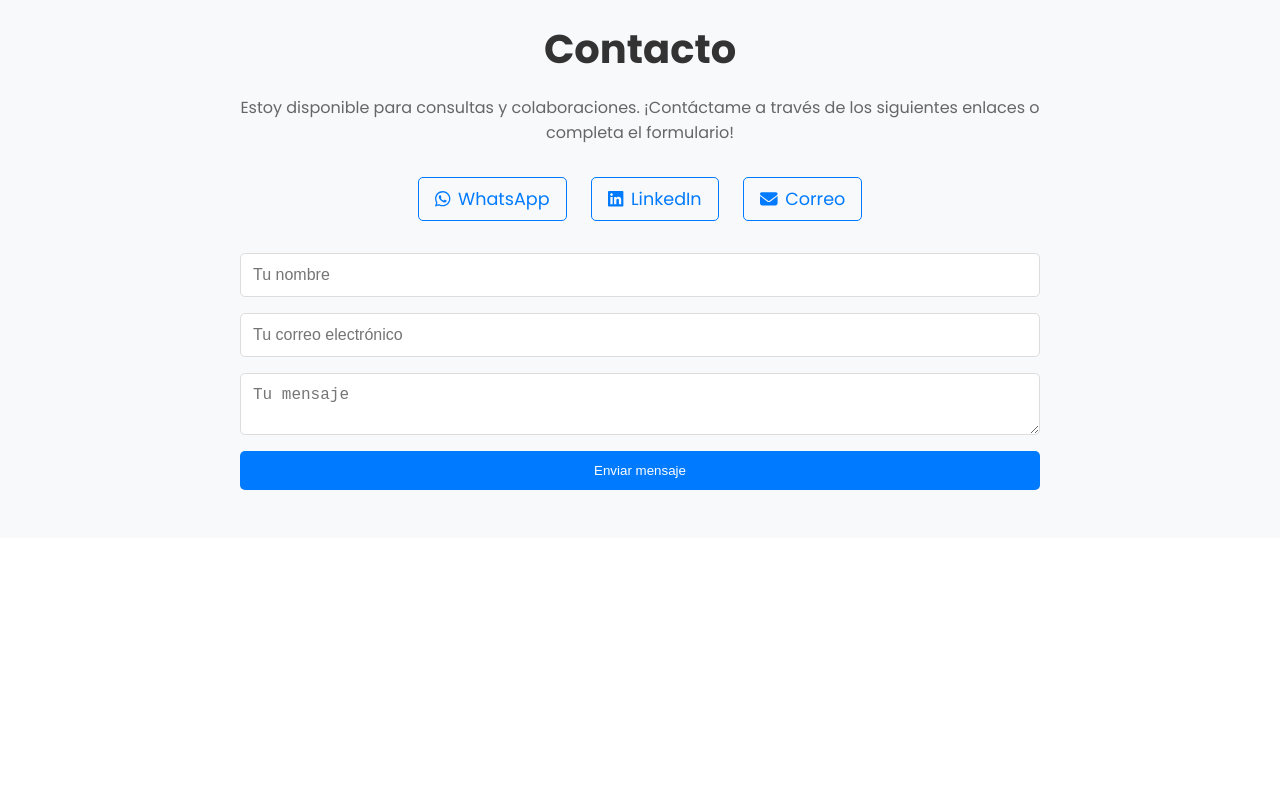
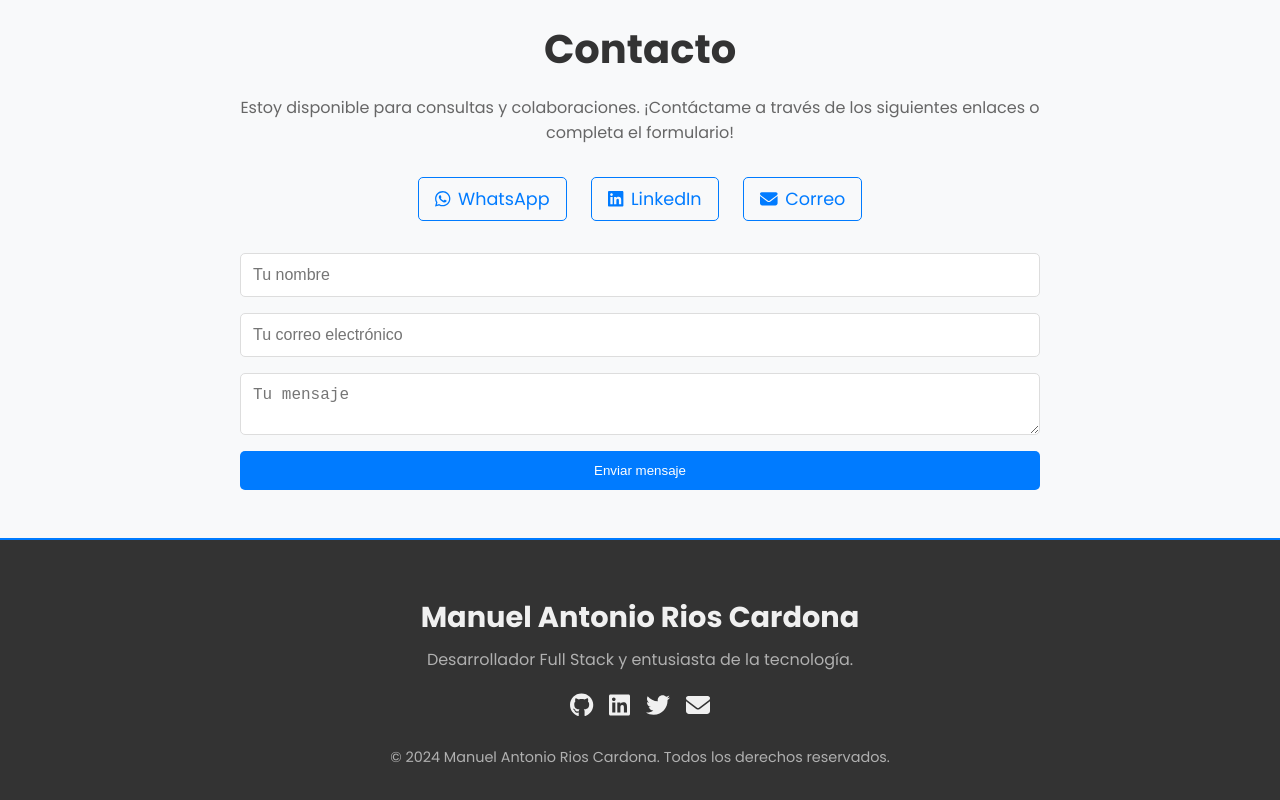
Before and after one commit to Manuel-Dev-hub/portafolio, a React (Create React App) app: page / in a window 1280 px wide. Shown: the part 7135-7935 px from the top of the page. Before the commit the page ends 7673 px from the top, so only its background shows below. Built offline with nearby package versions, Linux system fonts and the light colour scheme.

Commit message:
Actualización del componente Header con funcionalidad de cierre automático en modo oscuro

```diff
--- a/src/App.js
+++ b/src/App.js
@@ -14,7 +14,8 @@ import Recognition from './components/Recognition';
 import Testimonials from './components/Testimonials';
 import ContactButtons from './components/ContactButtons';
 import YourComponent from './components/YourComponent';
-import Experience from './components/Experience'; // Importa el componente Experience
+import Experience from './components/Experience';
+import Footer from './components/Footer'; // Importa el componente Footer
 
 function App() {
   const [darkMode, setDarkMode] = useState(false);
@@ -40,7 +41,7 @@ function App() {
       <section id="projects">
         <Projects />
       </section>
-      <section id="experience"> {/* Mueve experiencia aquí debajo de proyectos */}
+      <section id="experience">
         <Experience />
       </section>
       <section id="recognition">
@@ -63,6 +64,7 @@ function App() {
       </section>
 
       <ContactButtons />
+      <Footer /> {/* Añade el Footer al final */}
     </div>
   );
 }
--- /dev/null
+++ b/src/components/Footer.css
@@ -0,0 +1,80 @@
+/* Footer.css */
+.footer {
+    background-color: #333;
+    color: #f0f0f0;
+    padding: 2rem 1rem;
+    text-align: center;
+    position: relative;
+    width: 100%;
+    border-top: 2px solid #007bff; /* Añade un borde superior para darle un toque de color */
+  }
+
+  .footer-content {
+    display: flex;
+    flex-direction: column;
+    align-items: center;
+    gap: 1rem;
+  }
+
+  .footer-logo h2 {
+    font-size: 1.8rem;
+    color: #f0f0f0;
+    margin-bottom: 0.5rem;
+  }
+
+  .footer-logo p {
+    font-size: 1rem;
+    color: #b0b0b0;
+    margin: 0;
+  }
+
+  .footer-socials a {
+    font-size: 1.5rem;
+    color: #f0f0f0;
+    margin: 0 0.5rem;
+    transition: color 0.3s ease;
+  }
+
+  .footer-socials a:hover {
+    color: #007bff; /* Color de acento en hover */
+  }
+
+  .footer-bottom {
+    margin-top: 1.5rem;
+    font-size: 0.9rem;
+    color: #b0b0b0;
+  }
+
+  .footer-bottom p {
+    margin: 0;
+  }
+
+  /* Modo oscuro para el footer */
+  .dark-mode .footer {
+    background-color: #222;
+    border-top: 2px solid #f0f0f0;
+  }
+
+  .dark-mode .footer-logo h2,
+  .dark-mode .footer-logo p,
+  .dark-mode .footer-bottom p {
+    color: #f0f0f0;
+  }
+
+  .dark-mode .footer-socials a {
+    color: #f0f0f0;
+  }
+
+  .dark-mode .footer-socials a:hover {
+    color: #ffcc00;
+  }
+
+  /* Media query para pantallas pequeñas */
+  @media (max-width: 768px) {
+    .footer-logo h2 {
+      font-size: 1.5rem;
+    }
+    .footer-logo p {
+      font-size: 0.9rem;
+    }
+  }
--- /dev/null
+++ b/src/components/Footer.js
@@ -0,0 +1,38 @@
+// src/components/Footer.js
+import React from 'react';
+import './Footer.css';
+import { FontAwesomeIcon } from '@fortawesome/react-fontawesome';
+import { faGithub, faLinkedin, faTwitter } from '@fortawesome/free-brands-svg-icons';
+import { faEnvelope } from '@fortawesome/free-solid-svg-icons';
+
+const Footer = () => {
+  return (
+    <footer className="footer">
+      <div className="footer-content">
+        <div className="footer-logo">
+          <h2>Manuel Antonio Rios Cardona</h2>
+          <p>Desarrollador Full Stack y entusiasta de la tecnología.</p>
+        </div>
+        <div className="footer-socials">
+          <a href="https://github.com/tuPerfil" target="_blank" rel="noopener noreferrer">
+            <FontAwesomeIcon icon={faGithub} />
+          </a>
+          <a href="https://www.linkedin.com/in/manuel-antonio-rios-cardona-475073327?lipi=urn%3Ali%3Apage%3Ad_flagship3_profile_view_base_contact_details%3BVLssCAWjQ22Blp2o9yduSQ%3D%3D" target="_blank" rel="noopener noreferrer">
+            <FontAwesomeIcon icon={faLinkedin} />
+          </a>
+          <a href="https://twitter.com/tuPerfil" target="_blank" rel="noopener noreferrer">
+            <FontAwesomeIcon icon={faTwitter} />
+          </a>
+          <a href="mailto:manuelantoniorioscardona4@gmail.com">
+            <FontAwesomeIcon icon={faEnvelope} />
+          </a>
+        </div>
+      </div>
+      <div className="footer-bottom">
+        <p>&copy; {new Date().getFullYear()} Manuel Antonio Rios Cardona. Todos los derechos reservados.</p>
+      </div>
+    </footer>
+  );
+};
+
+export default Footer;
--- a/src/components/Header.js
+++ b/src/components/Header.js
@@ -39,6 +39,13 @@ const Header = ({ toggleTheme, darkMode }) => {
     }
   };
 
+  const handleThemeToggle = () => {
+    toggleTheme();
+    if (isMobileView) {
+      setIsMenuOpen(false); // Cierra el menú cuando se hace clic en el botón de modo oscuro
+    }
+  };
+
   return (
     <header className="header">
       <h1 className="header-title">
@@ -72,7 +79,7 @@ const Header = ({ toggleTheme, darkMode }) => {
         <a href="#contact" onClick={handleNavLinkClick}>
           <FontAwesomeIcon icon={faEnvelope} /> Contacto
         </a>
-        <button className="theme-toggle" onClick={toggleTheme}>
+        <button className="theme-toggle" onClick={handleThemeToggle}>
           <FontAwesomeIcon icon={darkMode ? faMoon : faSun} />
         </button>
       </nav>
```
